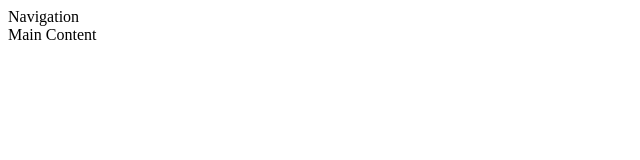
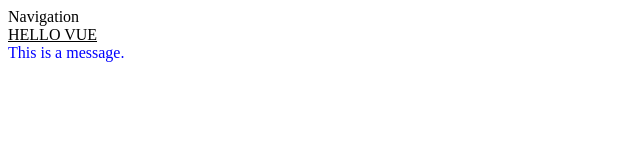
Before and after one commit to SyncMeow/Vue-Training, a Vue app: page / in a window 1280 px wide. Shown: the top 160 px of the page, without its empty margins (0-640 px from the left). Built offline with nearby package versions, Linux system fonts and the light colour scheme.

Commit message:
embedding test

```diff
--- a/src/App.vue
+++ b/src/App.vue
@@ -1,12 +1,15 @@
 <script setup>
-    console.log("My first component.");
+    let message = "<u>Hello Vue</u>";
+    let name = "content";
 </script>
 
 <template>
     <nav>Navigation</nav>
-    <main>Main Content</main>
+    <main v-html = "message.toUpperCase()"></main>
+    <div :class = "name"> This is a message. </div>
 </template>
 
 <style scoped>
     main{background-color: white;}
+    .content{color: blue;}
 </style>
```
